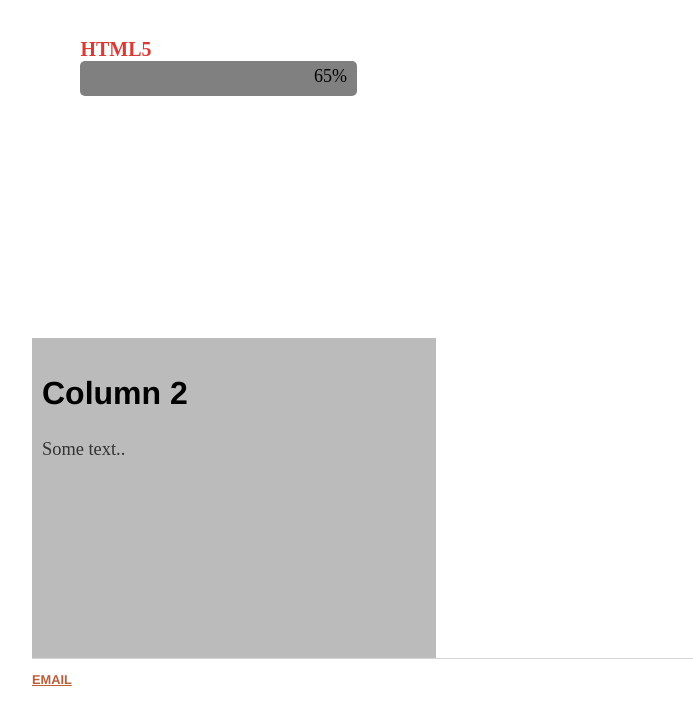
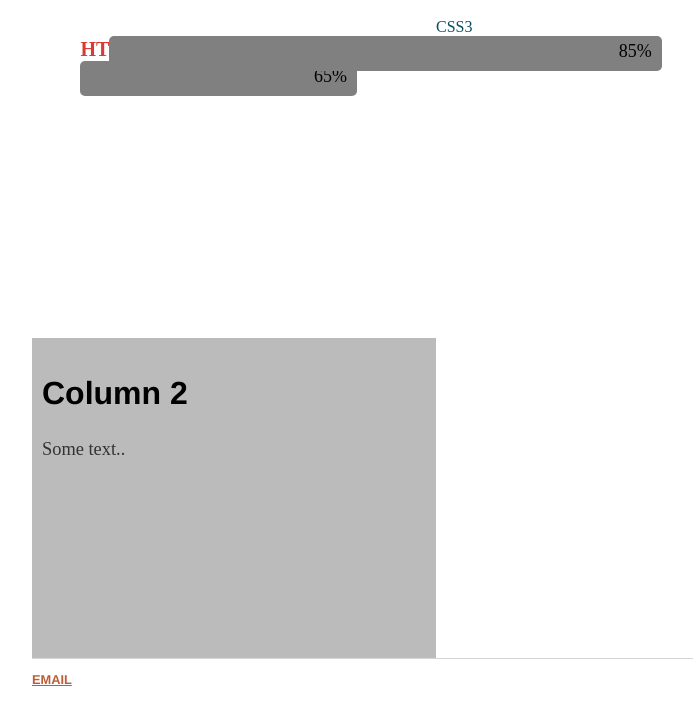
Before and after one commit to rsourki/rsourki.github.io, a Jekyll site: the page built from cv/index.html, in a window 1280 px wide. Shown: the part 682-1409 px from the top of the page, without its empty margins (224-917 px from the left). Built offline with Jekyll 4.4.1, drawn with Linux system fonts in a browser that asks for light colours.

Commit message:
Update index.html

```diff
--- a/cv/index.html
+++ b/cv/index.html
@@ -34,6 +34,19 @@ title: Research - Reza Sourki Webpage
       </div>
     </div>
   </div>
+
+  <div class="bar-1">
+    <div class="title" style="color: #084c61;">CSS3</div>
+    <div class="bar" data-width="85%">
+      <div class="bar-inner" style="background: #084c61;">
+
+      </div>
+      <div class="bar-percent">85%</div>
+    </div>
+
+    </div>
+
+
   <div class="column" style="background-color:#bbb;">
     <h2>Column 2</h2>
     <p>Some text..</p>
@@ -41,4 +54,5 @@ title: Research - Reza Sourki Webpage
 </div>
 
 
+
 </div><!-- /.blurb -->
```
